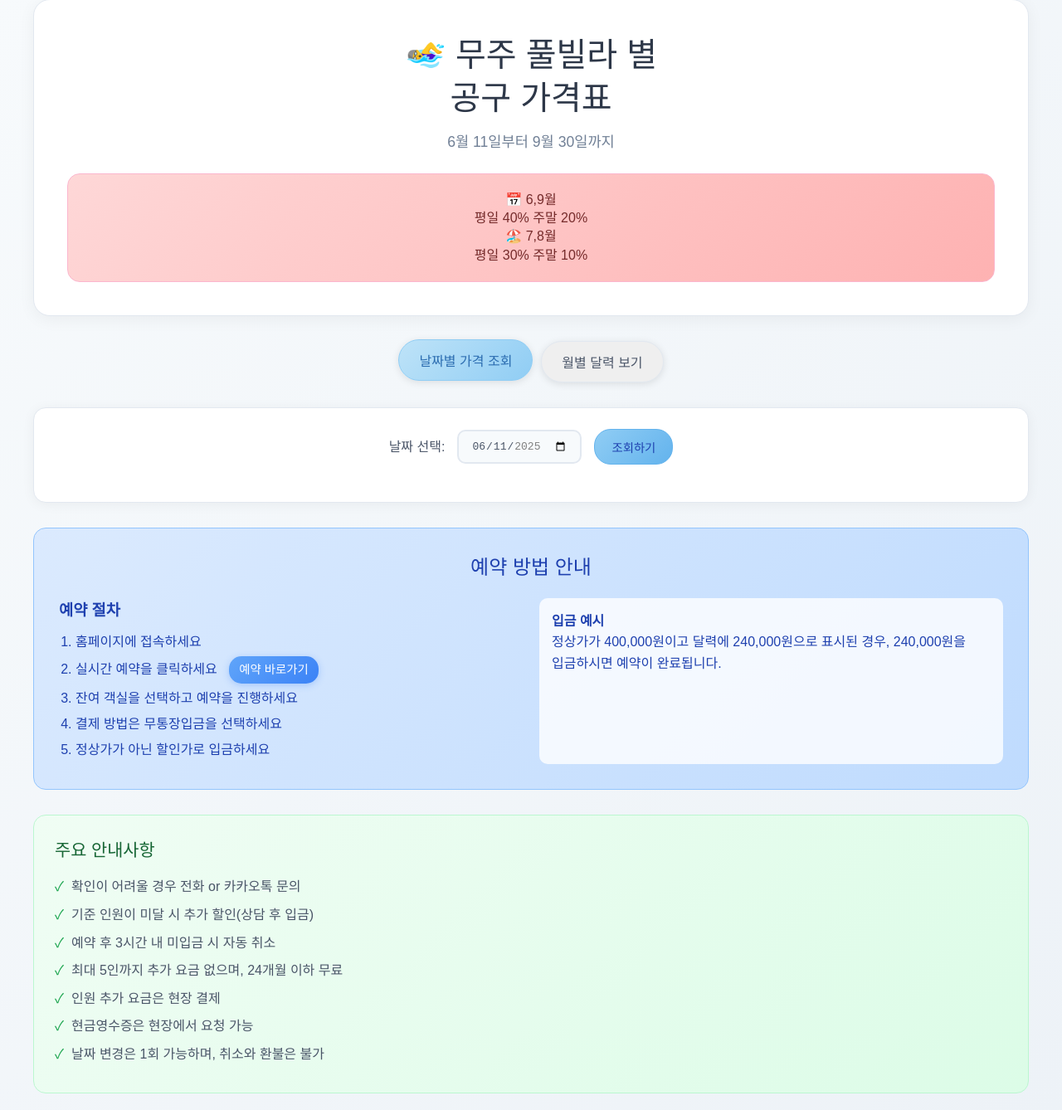
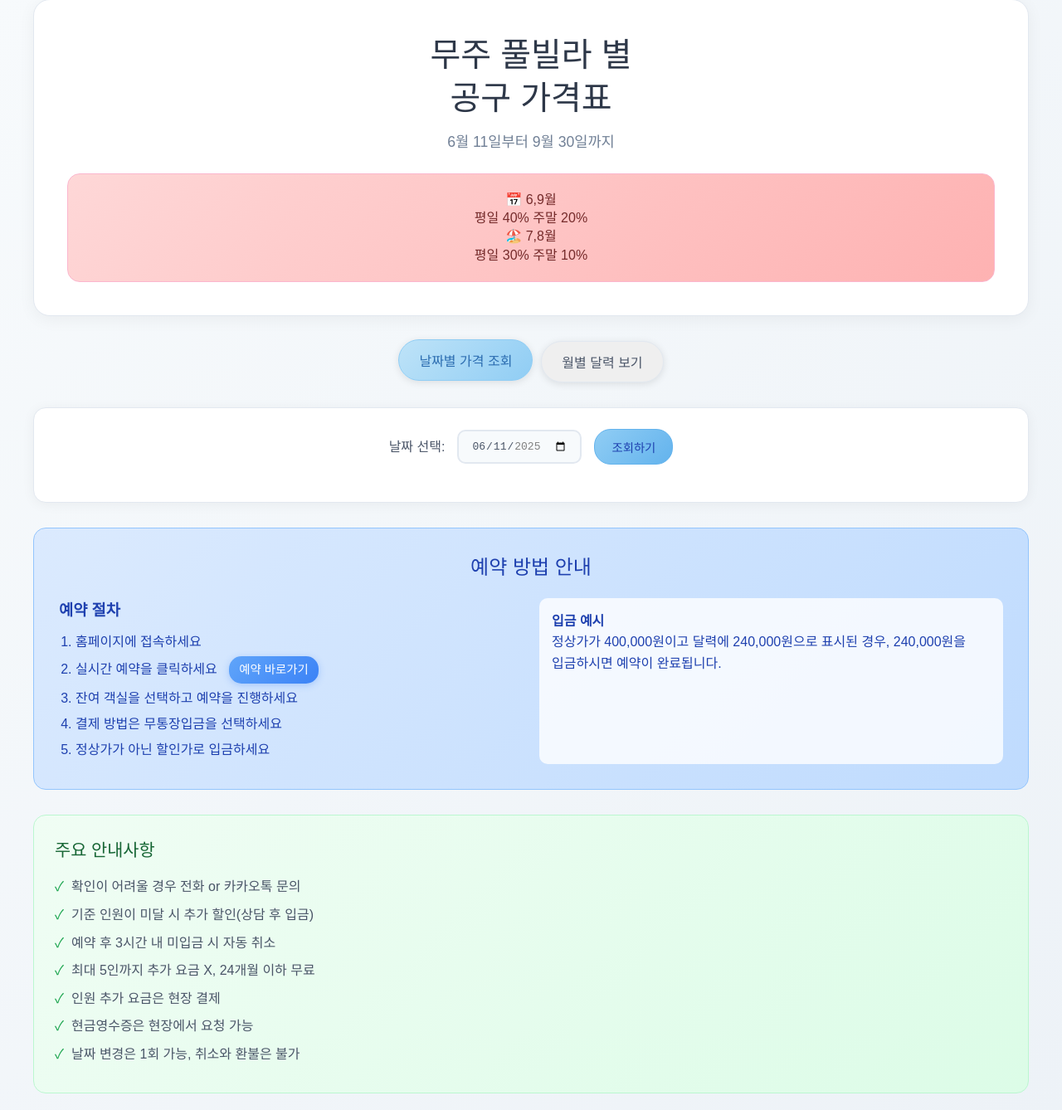
Before and after one commit to Akicora/muju_star, a plain HTML site: page index.html in a window 1280 px wide. Shown: the part 21-1359 px from the top of the page at 83% size. Drawn offline with Linux system fonts and the light colour scheme.

Commit message:
Update index.html

```diff
--- a/index.html
+++ b/index.html
@@ -415,7 +415,7 @@
 <body>
     <div class="container">
         <div class="header">
-            <h1>🏊‍♀️ 무주 풀빌라 별<br>공구 가격표</h1>
+            <h1>무주 풀빌라 별<br>공구 가격표</h1>
             <div class="subtitle">6월 11일부터 9월 30일까지</div>
             <div class="discount-info">
                 📅 6,9월<br>
@@ -490,10 +490,10 @@
                 <li>확인이 어려울 경우 전화 or 카카오톡 문의</li>
                 <li>기준 인원이 미달 시 추가 할인(상담 후 입금)</li>
                 <li>예약 후 3시간 내 미입금 시 자동 취소</li>
-                <li>최대 5인까지 추가 요금 없으며, 24개월 이하 무료</li>
+                <li>최대 5인까지 추가 요금 X, 24개월 이하 무료</li>
                 <li>인원 추가 요금은 현장 결제</li>
                 <li>현금영수증은 현장에서 요청 가능</li>
-                <li>날짜 변경은 1회 가능하며, 취소와 환불은 불가</li>
+                <li>날짜 변경은 1회 가능, 취소와 환불은 불가</li>
             </ul>
         </div>
     </div>
```
